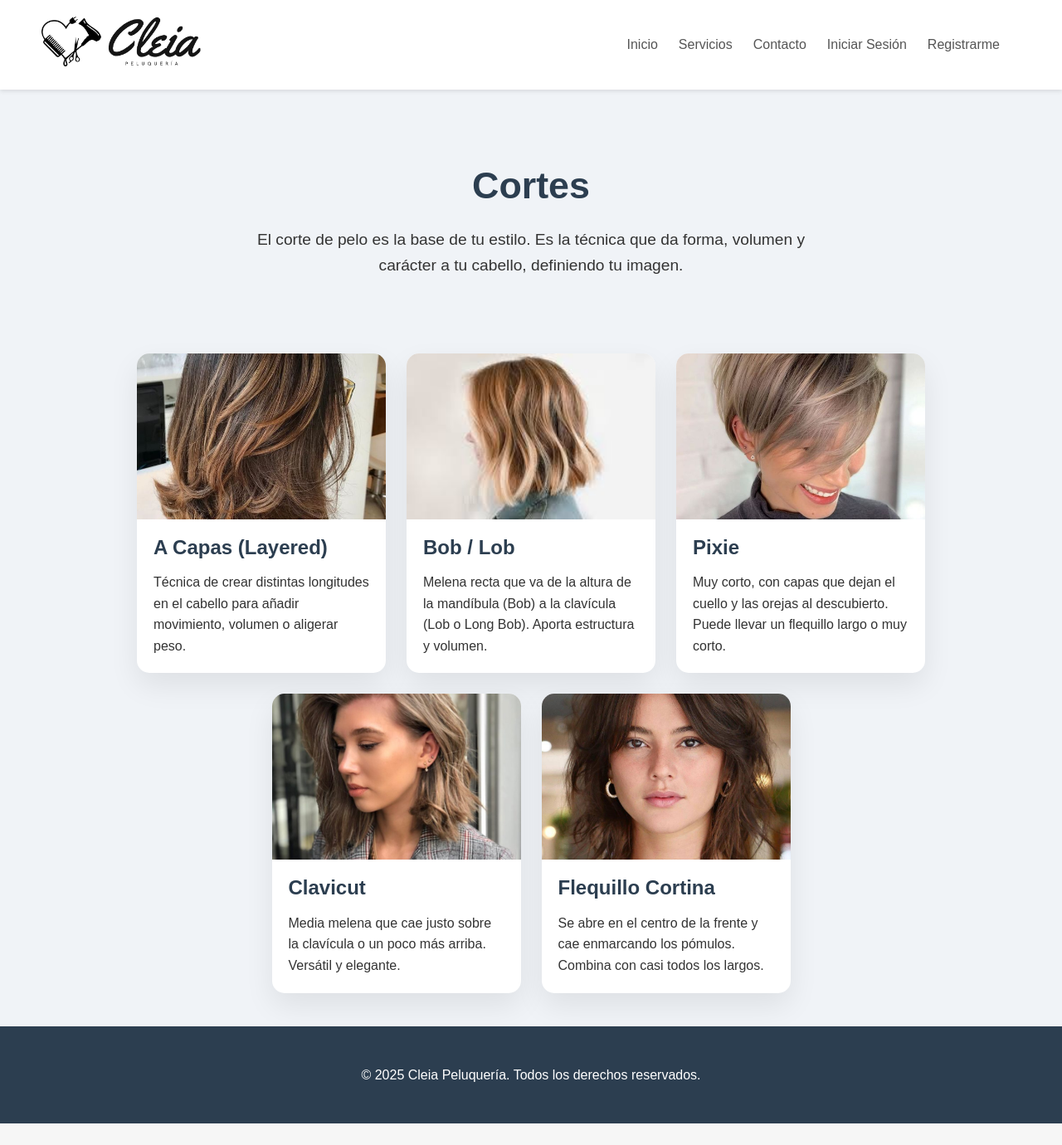
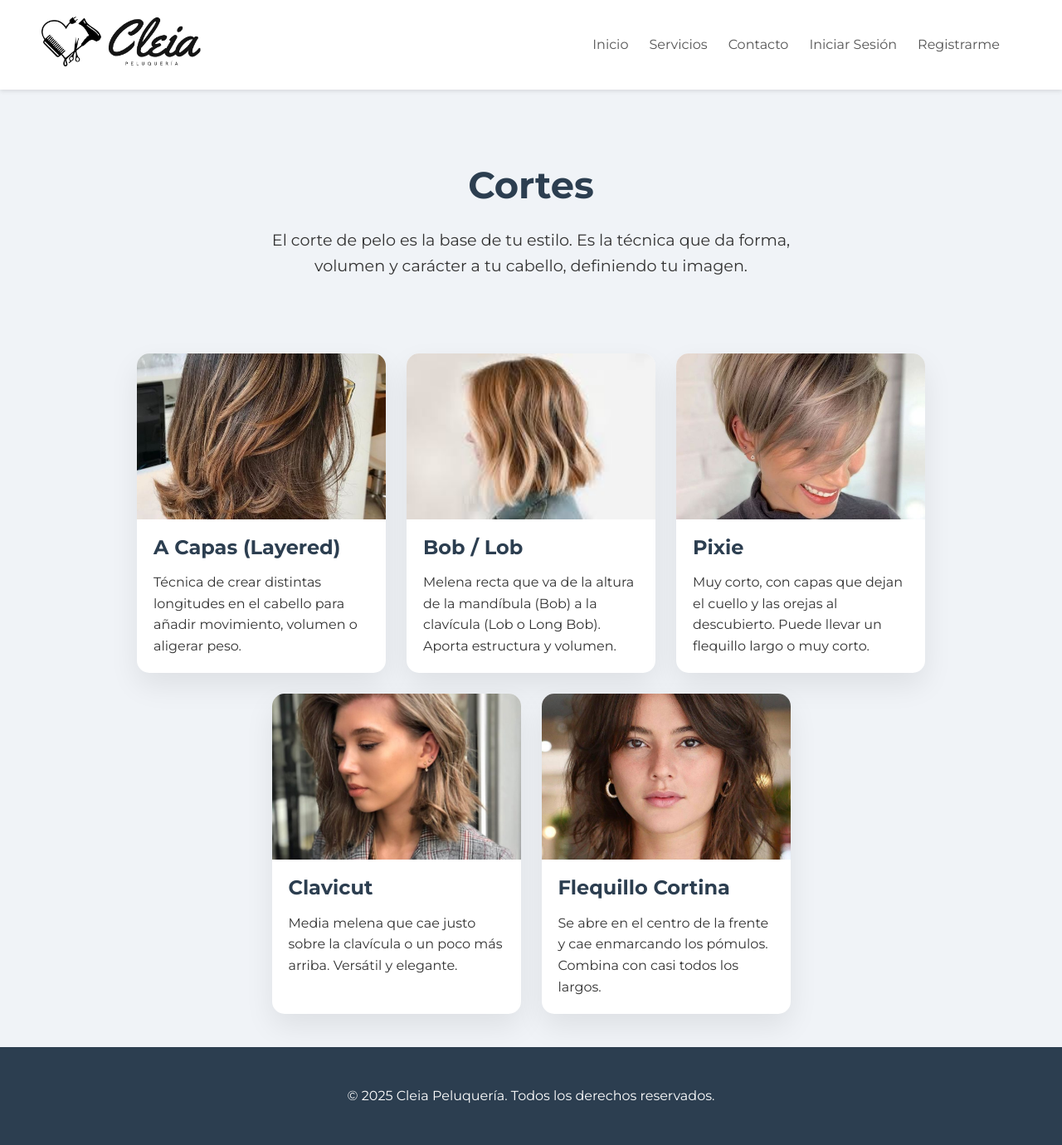
Before and after one commit to CamilaODelgado/Cleia_Peluqueria, a Django app: page /corte/ in a window 1280 px wide. Shown: the whole page at 83% size. Before the commit the page ends 1354 px from the top, so only its background shows below. Run offline with Django 5.2, Linux system fonts and the light colour scheme.

Commit message:
Fuente Navbar

```diff
--- a/templates/includes/navbar.html
+++ b/templates/includes/navbar.html
@@ -4,6 +4,8 @@
 <head>
     <link rel="stylesheet" href="{% static 'css/estilo.css' %}">
     <link rel="icon" type="image/png" href="{% static 'images/favicon.png' %}">
+    <!-- FUENTE -->
+    <link href="https://fonts.googleapis.com/css2?family=Montserrat:wght@400;700&display=swap" rel="stylesheet">
 </head>
 <header class="header">
 <div class="logo">
```
Also changed, not shown: db.sqlite3.
